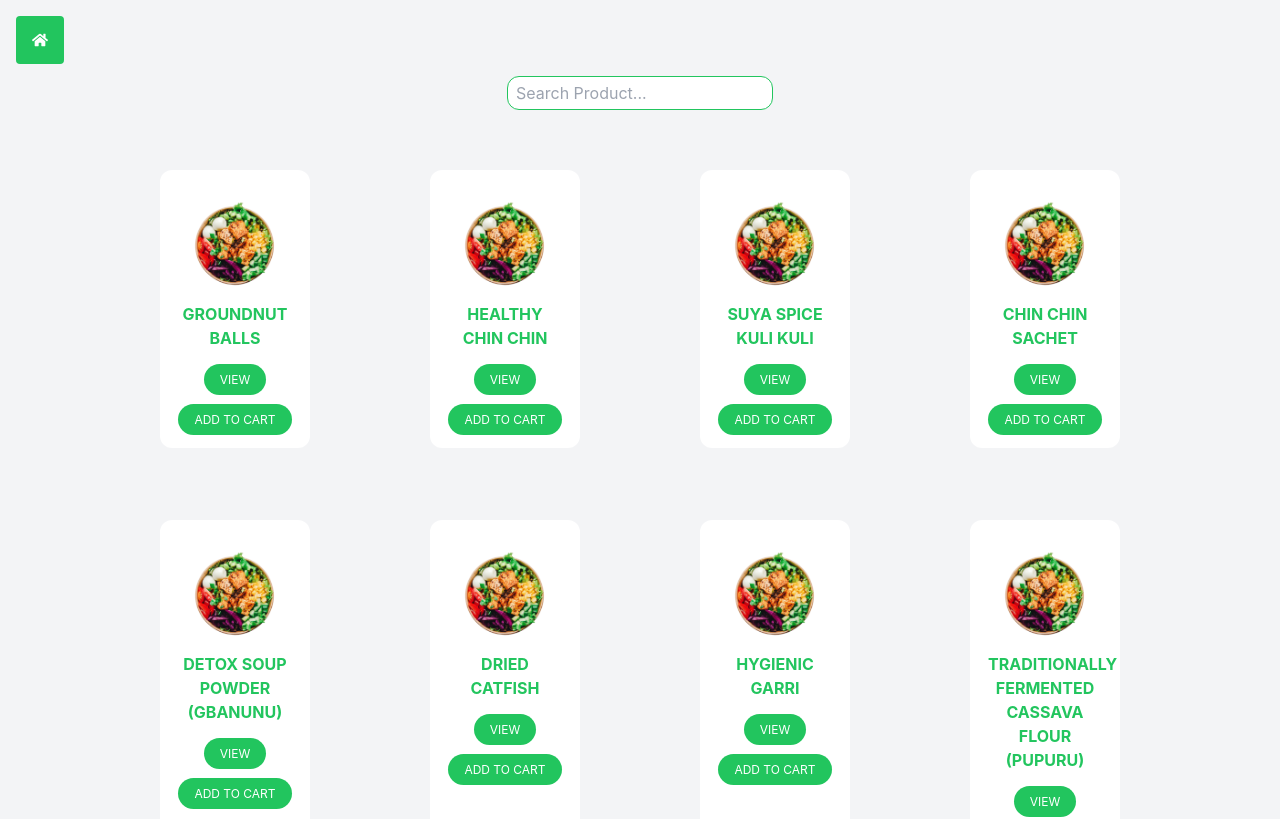
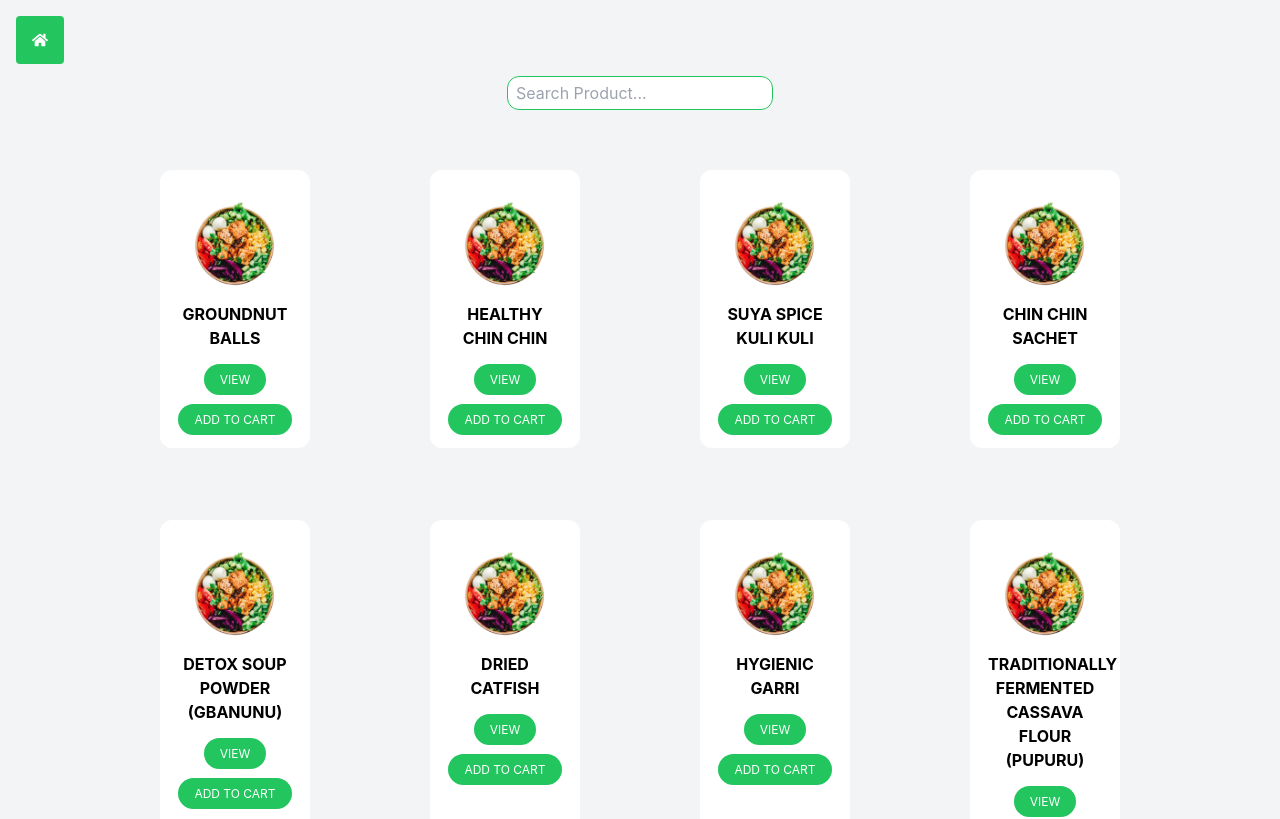
Before and after one commit to Emmy-Akintz/larry-pat-foods, a React (Create React App) app: page /prodlist in a window 1280 px wide. Shown: the top 819 px of the page. Built offline with nearby package versions, Linux system fonts and the light colour scheme.

Commit message:
Update fullProducts.jsx

```diff
--- a/src/pages/fullProducts.jsx
+++ b/src/pages/fullProducts.jsx
@@ -35,7 +35,7 @@ function FullProducts() {
                 }).map((e) => (
                     <div className="bg-white w-[150px] md:w-[150px] lg:w-[150px] rounded-xl border-2 border-white hover:border-gray-300 transition-all p-4 my-4 mx-auto" key={e.id}>
                         <img src={e.image} alt="" />
-                        <p className="font-bold text-green-500">{e.name}</p>
+                        <p className="font-bold">{e.name}</p>
                         {/* <p className="">{e.price}</p> */}
                      {/*   <IconContext.Provider value={{ color: 'black' }}>
                            <FaArrowDown className='mx-auto mt-4 animate-bounce' />
```
